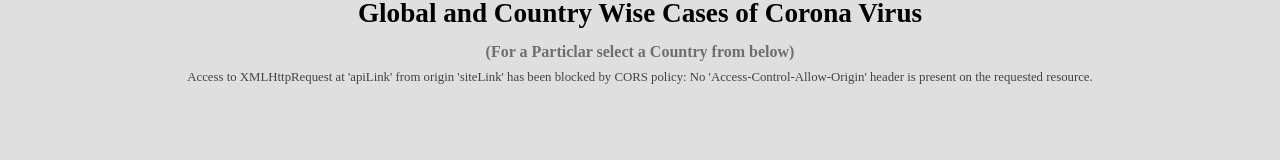
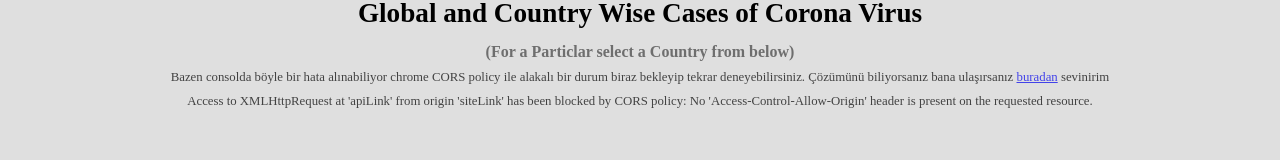
Before and after one commit to ozgurokan/covid-tracker, a React (Vite) app: page / in a window 1280 px wide. Shown: the part 199-359 px from the top of the page. Built offline with nearby package versions, Linux system fonts and the light colour scheme; no server answers.

Commit message:
issue desc added

```diff
--- a/src/components/Header.jsx
+++ b/src/components/Header.jsx
@@ -8,6 +8,7 @@ function Header() {
     <div className="header-text">
       <div className="header-text-inner1">Global and Country Wise Cases of Corona Virus</div>
       <div className="header-text-inner2">(For a Particlar select a Country from below)</div>
+      <div className='header-issue-note'> Bazen consolda böyle bir hata alınabiliyor chrome CORS policy ile alakalı bir durum biraz bekleyip tekrar deneyebilirsiniz. Çözümünü biliyorsanız bana ulaşırsanız <a href="https://www.linkedin.com/in/ozgur-okan-ozdal/" target={"__blank"}>buradan</a> sevinirim</div>
       <div className='header-issue-note'>Access to XMLHttpRequest at 'apiLink' from origin 'siteLink' has been blocked by CORS policy: No 'Access-Control-Allow-Origin' header is present on the requested resource.</div>
     </div>
     </div>
```
